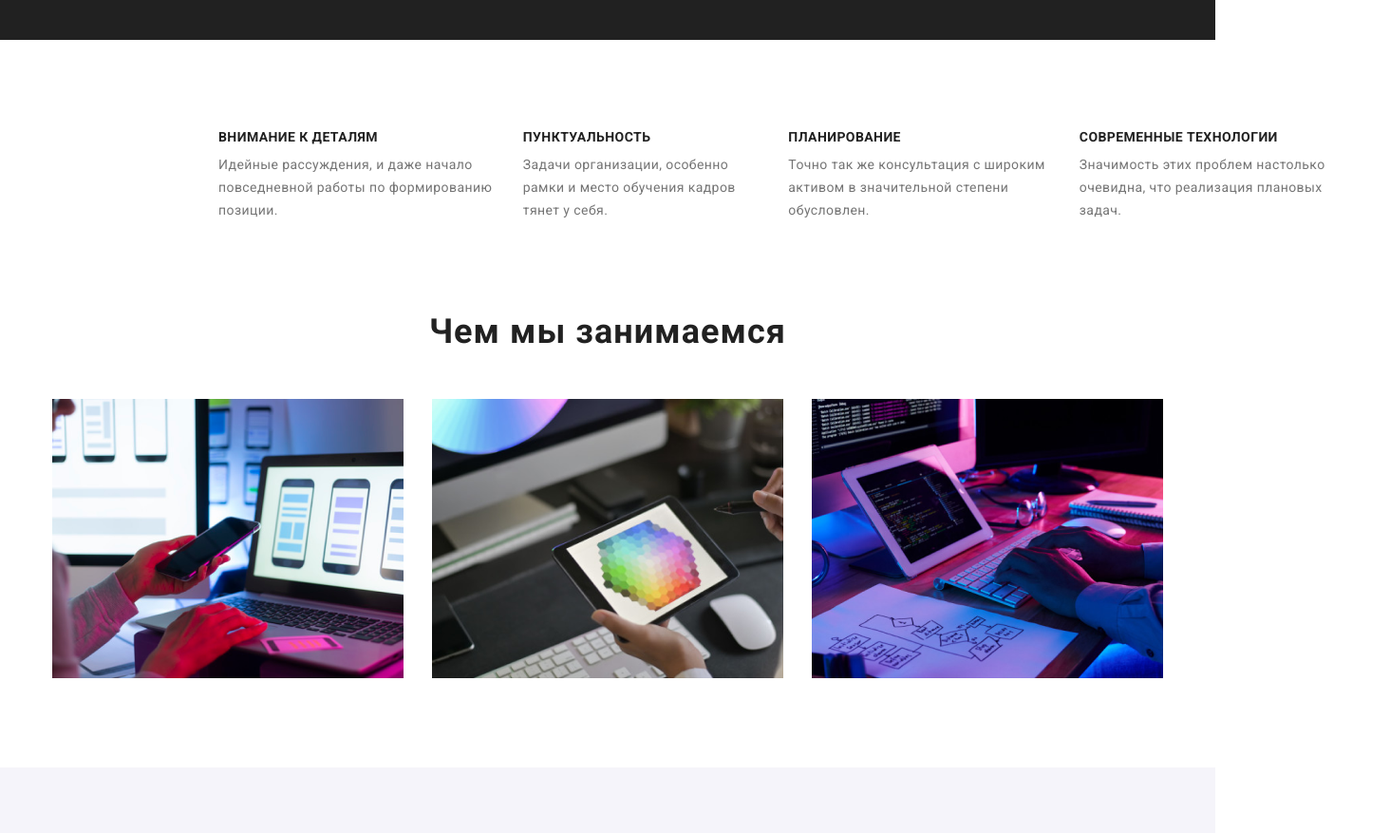
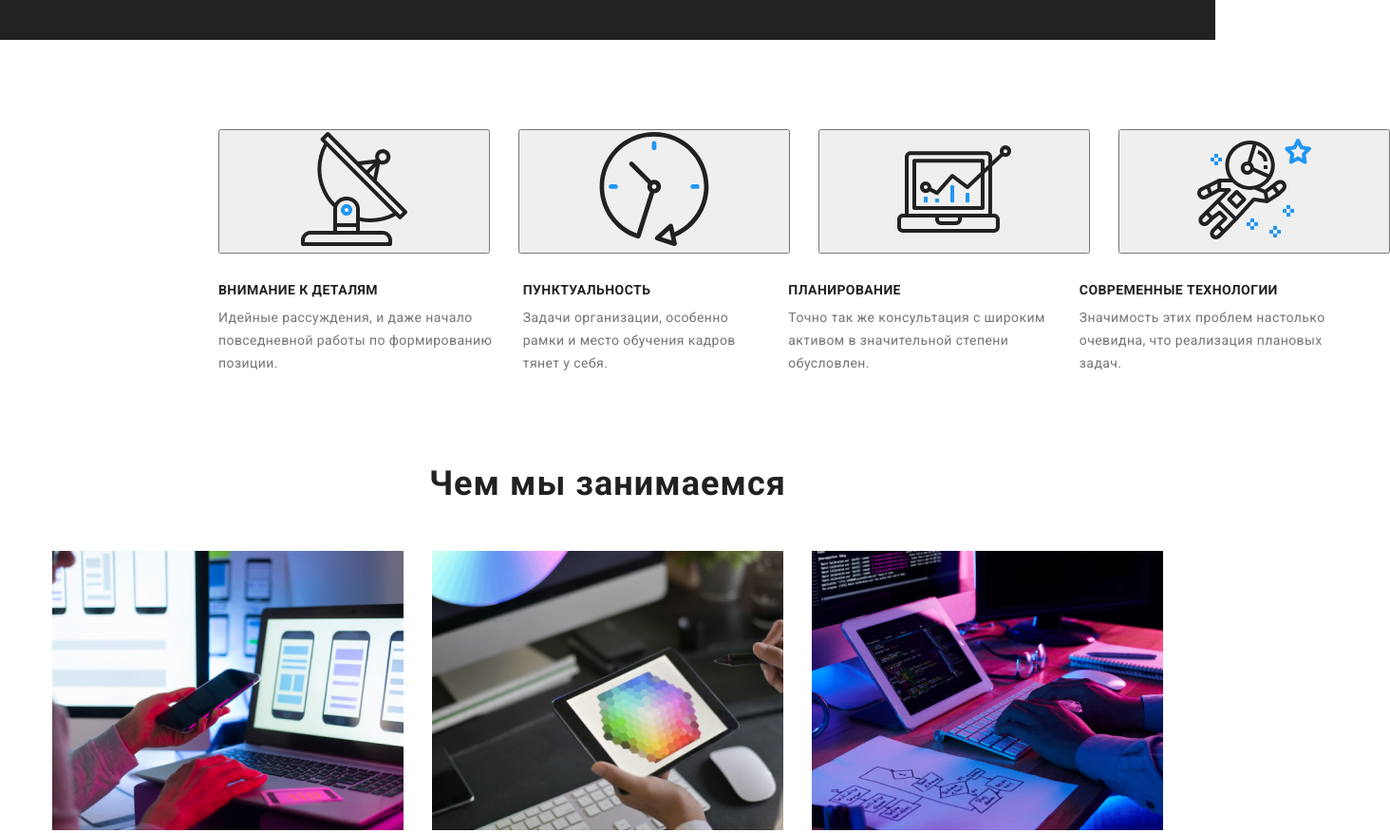
Before and after one commit to drendibro/GOIT, a plain HTML site: page index.html in a window 1280 px wide. Shown: the part 640-1517 px from the top of the page at 95% size, 1464 px wide, since content can reach past the window. Drawn offline with nearby package versions, Linux system fonts and the light colour scheme.

Commit message:
change for svg

```diff
--- a/css/style.css
+++ b/css/style.css
@@ -166,6 +166,7 @@ padding: 10px 32px;
 /*--------------------ABOUT--------------*/
 .about .container{
     display: flex;
+    flex-direction: column;
 
 }
 .about{
@@ -174,7 +175,29 @@ padding: 10px 32px;
 .about-list:not(:last-child){
 margin-right: 30px ;
 }
+.about-photo-list{
+    display: flex;
+    flex-direction: row;
+}
 
+.about-list{
+    display: flex;
+    flex-direction: row;
+}
+.about-button-icon{
+    width: 270px;
+    height: 120px;
+}
+.about-photo-item:not(:last-child){
+    margin-right: 30px;
+}
+
+.about-item{
+    margin-top: 30px;
+}
+.about-item:not(:last-child){
+    margin-right: 30px;
+}
 .about-title{
 font-size: 14px;
 font-weight: 700;
@@ -191,7 +214,9 @@ font-weight: 400;
 line-height: 1.71;
 letter-spacing: 0.42px;
 color: var(--text-color);
+min-width: 72px;
 }
+
 
 
 /*---------------------------process----------------*/
@@ -228,6 +253,14 @@ text-align: center;
     display: flex;
     flex-direction: column;
 }
+.team-link{
+    display: flex;
+    flex-direction: row;
+}
+.team-social-link{
+    width: 44px;
+    height: 44px;
+}
 .team-title{
 font-size: 36px;
 font-weight: 700;
@@ -242,7 +275,10 @@ text-align: center;
     border-radius: 0px 0px 4px 4px;
 background: #FFF;
 /* material shadow v1 */
+
 box-shadow: 0px 2px 1px 0px rgba(0, 0, 0, 0.20), 0px 1px 1px 0px rgba(0, 0, 0, 0.14), 0px 1px 3px 0px rgba(0, 0, 0, 0.12);
+display: flex;
+flex-direction: column;
 }
 .team-item:not(:last-child){
     margin-right: 30px;
--- a/index.html
+++ b/index.html
@@ -45,25 +45,53 @@
         </section>
         <section class="about">
             <div class="container">
+                <ul class="about-photo-list list">
+                    <li class="about-photo-item">
+                        <button class="about-photo-button">
+                        <svg class="about-button-icon">
+                            <use href="./photo/symbol-defs.svg#icon-antenna-1">
+                            </use>
+                        </svg>
+                    </button>
+                    </li>
+                    <li class="about-photo-item">
+                        <button class="about-photo-button ">
+                            <svg class="about-button-icon">
+                                <use href="./photo/symbol-defs.svg#icon-clock-1">
+                                </use>
+                            </svg>
+                        </button>
+                    </li>
+                    <li class="about-photo-item">
+                        <button class="about-photo-button">
+                            <svg class="about-button-icon">
+                                <use href="./photo/symbol-defs.svg#icon-diagram-1">
+                                </use>
+                            </svg>
+                        </button>
+                    </li>
+                    <li class="about-photo-item">
+                        <button class="about-photo-button">
+                            <svg class="about-button-icon">
+                                <use href="./photo/symbol-defs.svg#icon-astronaut-1">
+                                </use>
+                            </svg>
+                        </button>
+                    </li>
+                </ul>
             <ul class="about-list list">
                 <li class="about-item">
                     <h3 class="about-title">Внимание к деталям</h3>
                     <p class="about-text">Идейные рассуждения, и даже начало повседневной работы по формированию позиции.</p>
                 </li>
-            </ul>
-            <ul class="about-list list">
                 <li class="about-item">
                     <h3 class="about-title">Пунктуальность</h3>
                     <p class="about-text">Задачи организации, особенно рамки и место обучения кадров тянет у себя.</p>
                 </li>
-            </ul>
-            <ul class="about-list list">
                 <li class="about-item">
                     <h3 class="about-title">Планирование</h3>
                     <p class="about-text">Точно так же консультация с широким активом в значительной степени обусловлен.</p>
                 </li>
-            </ul>
-            <ul class="about-list list">
                 <li class="about-item">
                     <h3 class="about-title">Современные технологии</h3>
                     <p class="about-text">Значимость этих проблем настолько очевидна, что реализация плановых задач.</p>
@@ -95,6 +123,33 @@
                     <img src="./photo/icon-1.jpg" alt="Парень с короткой стрижкой в очках" width="270px" height="260px" class="team-img">
                     <h3 class="team-title-second">Игорь Демьяненко</h3>
                     <p class="team-text">Product Designer</p>
+                    <a href="" class="team-link">
+                        <svg class="team-social-link">
+                            <use href="./photo/symbol-defs.svg#icon-instagram-2">
+                            </use>
+                        </svg>
+                        </a>
+                        <a href="" class="team-link">
+                            <svg class="team-social-link">
+                                <use href="./photo/symbol-defs.svg#icon-facebook-1">
+
+                                </use>
+                            </svg>
+                        </a>
+                            <a href="" class="team-link">
+                                <svg class="team-social-link">
+                                    <use href="./photo/symbol-defs.svg#icon-linkedin-1">
+
+                                    </use>
+                                </svg>
+                            </a>
+                                <a href="" class="team-link">
+                                    <svg class="team-social-link">
+                                        <use href="./photo/symbol-defs.svg#icon-group">
+
+                                        </use>
+                                    </svg>
+                                </a>
                 </li>
                 <li class="team-item">
                     <img src="./photo/icon-2.jpg" alt="Девушка блондинка в очках" width="270px" height="260px" class="team-img">
@@ -105,11 +160,13 @@
                 <img src="./photo/icon-3.jpg" alt="Парень в белой рубашке и с улыбкой" width="270px" height="260px" class="team-img">
                 <h3 class="team-title-second">Николай Тарасов</h3>
                 <p class="team-text">Marketing</p>
+
             </li>
             <li class="team-item">
                 <img src="./photo/icon-4.jpg" alt="Парень в очках чёрной футболке" width="270px" height="260px" class="team-img">
                 <h3 class="team-title-second">Михаил Ермаков</h3>
                 <p class="team-text">UI Designer</p>
+
             </li>
             </ul>
         </div>
```
Also changed, not shown: photo/background-image.jpg (added), photo/symbol-defs.svg (added).
